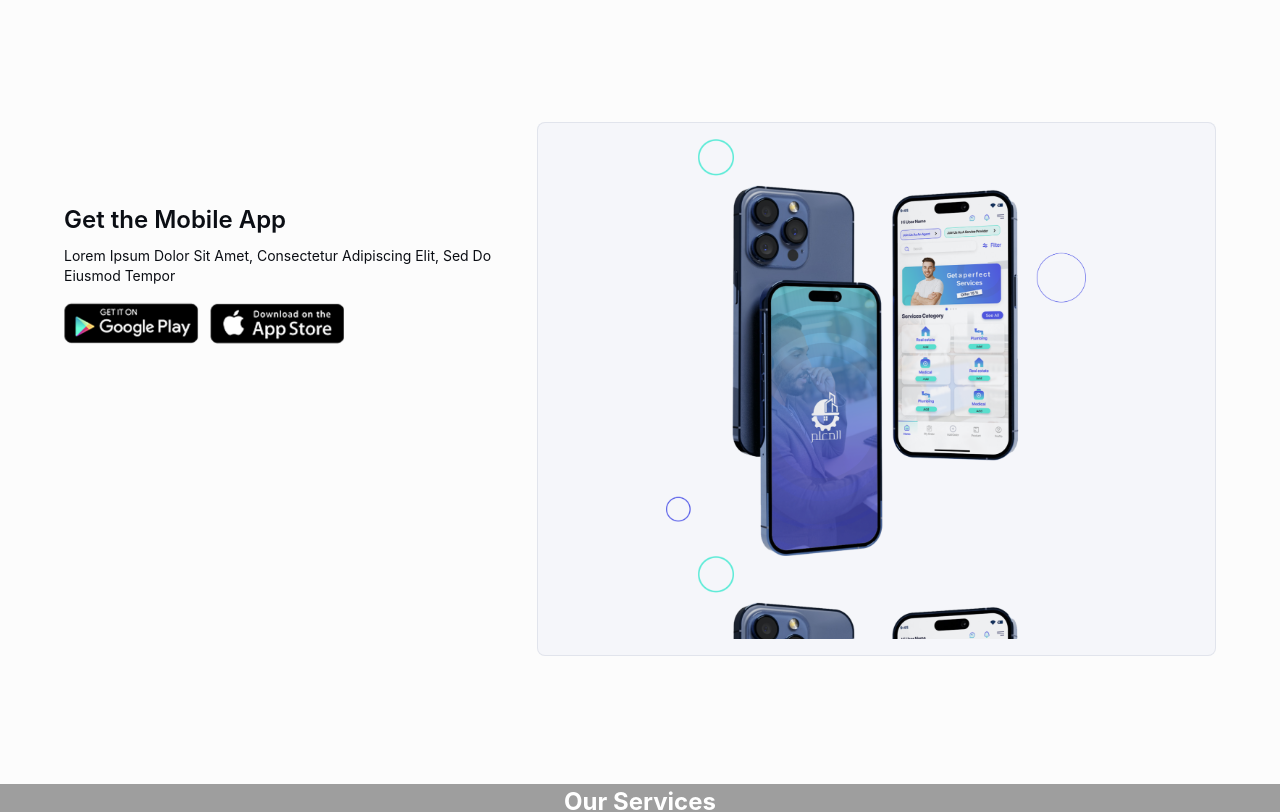
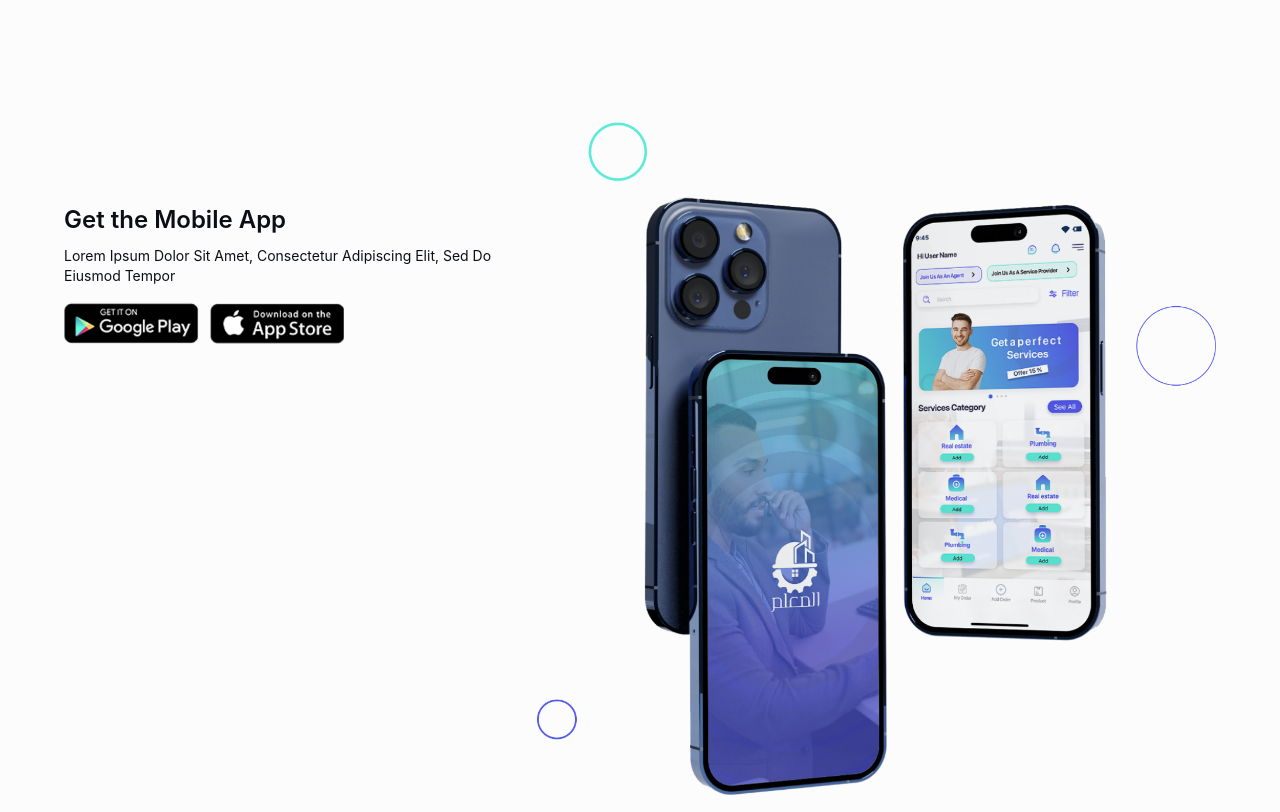
Before and after one commit to hibayoussef/tickiting, a React (Create React App) app: page / in a window 1280 px wide. Shown: the part 1960-2772 px from the top of the page. Built offline with nearby package versions, Linux system fonts and the light colour scheme; grey boxes are pictures that could not be loaded.

Commit message:
[UPDATE] update mobile phone

```diff
--- a/src/pages/Home/Pages/Home.tsx
+++ b/src/pages/Home/Pages/Home.tsx
@@ -28,7 +28,6 @@ const Home = (props: { disableCustomTheme?: boolean }) => {
           style={{ width: "100%" }}
         />
       </Box>
-
       <AboutUsSection />
       <MobileAppSection />
       <ServicesSection />
--- a/src/pages/Home/components/MobileApp.tsx
+++ b/src/pages/Home/components/MobileApp.tsx
@@ -16,8 +16,7 @@ const items = [
     title: "Dashboard",
     description:
       "This item could provide a snapshot of the most important metrics or data points related to the product.",
-    imageLight: `url(${MobileApp})`,
-    imageDark: `url(${MobileApp})`,
+    image: MobileApp,
   },
 ];
 
@@ -79,29 +78,16 @@ export function MobileLayout({
           />
         ))}
       </Box>
-      <Card
-      //    variant="outlined"
-      >
+      <Card>
         <Box
-          sx={(theme) => ({
-            mb: 2,
-            backgroundSize: "cover",
-            backgroundPosition: "center",
-            minHeight: 280,
-            backgroundImage: `url("/assets/images/mobile-app.png")`,
-            backgroundRepeat: "no-repeat",
-            ...theme.applyStyles("dark", {
-              backgroundImage: "var(--items-imageDark)",
-            }),
-          })}
-          style={
-            items[selectedItemIndex]
-              ? ({
-                  "--items-imageLight": items[selectedItemIndex].imageLight,
-                  "--items-imageDark": items[selectedItemIndex].imageDark,
-                } as any)
-              : {}
-          }
+          component="img"
+          src={items[selectedItemIndex].image}
+          alt={selectedFeature.title}
+          sx={{
+            width: "100%",
+            height: "auto",
+            display: "block",
+          }}
         />
         <Box sx={{ px: 2, pb: 2 }}>
           <Typography
@@ -141,38 +127,19 @@ export default function MobileAppSection() {
           sx={{
             display: { xs: "none", sm: "flex" },
             width: { xs: "100%", md: "70%" },
-            height: "var(--items-image-height)",
+            justifyContent: "center",
+            alignItems: "center",
           }}
         >
-          <Card
-            sx={{
-              height: "100%",
-              width: "100%",
-              display: { xs: "none", sm: "flex" },
-              pointerEvents: "none",
+          <img
+            src={items[selectedItemIndex].image}
+            alt={selectedFeature.title}
+            style={{
+              maxWidth: "100%",
+              height: "auto",
+              display: "block",
             }}
-          >
-            <Box
-              sx={(theme) => ({
-                m: "auto",
-                width: 420,
-                height: 500,
-                backgroundSize: "contain",
-                backgroundImage: "var(--items-imageLight)",
-                ...theme.applyStyles("dark", {
-                  backgroundImage: "var(--items-imageDark)",
-                }),
-              })}
-              style={
-                items[selectedItemIndex]
-                  ? ({
-                      "--items-imageLight": items[selectedItemIndex].imageLight,
-                      "--items-imageDark": items[selectedItemIndex].imageDark,
-                    } as any)
-                  : {}
-              }
-            />
-          </Card>
+          />
         </Box>
         <div>
           <Box
@@ -184,8 +151,6 @@ export default function MobileAppSection() {
             }}
           >
             <Box
-              // component={Button}
-              // onClick={() => handleItemClick(index)}
               sx={[
                 (theme) => ({
                   pt: 10,
```
